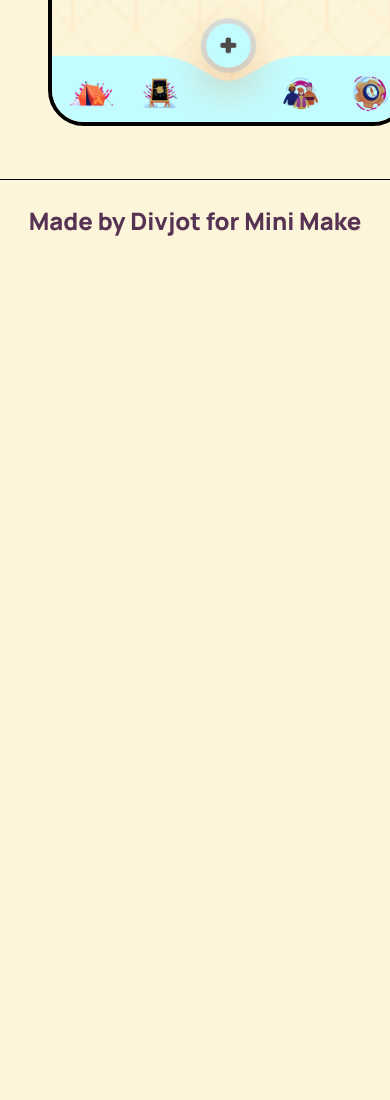
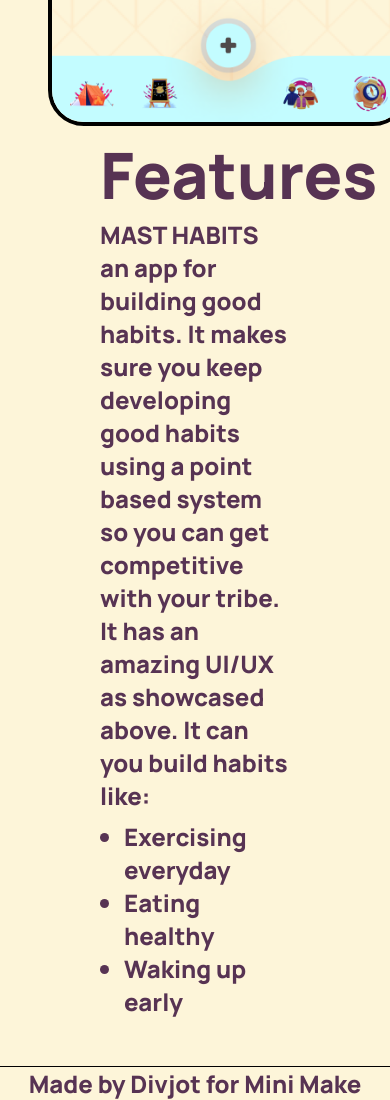
Before and after one commit to mast-habits/mast-habits.github.io, a plain HTML site: page index.html in a window 390 px wide. Shown: the part 3038-4138 px from the top of the page. Before the commit the page ends 3299 px from the top, so only its background shows below. Drawn offline with Linux system fonts and the light colour scheme.

Commit message:
Add files via upload

```diff
--- a/css/main.css
+++ b/css/main.css
@@ -107,29 +107,6 @@
   margin: 0 12px;
 }
 
-@media (max-width: 768px) {
-  nav .logo-img,
-  nav .download {
-    max-height: 64px;
-  }
-  .download {
-    font-size: 20px;
-    height: 48px;
-  }
-  .dwnld-links a img {
-    width: 164px;
-  }
-}
-
-@media (max-width: 420px) {
-  .top h1 {
-    font-size: 48px;
-  }
-  .dwnld-links a img {
-    width: 112px;
-  }
-}
-
 hr {
   margin: 0 3rem;
 }
@@ -151,3 +128,42 @@
   padding: 24px;
   font-size: 1.5rem;
 }
+
+.features {
+  padding: 0 400px;
+  font-size: 1.5rem;
+}
+
+ul {
+  margin-left: 24px;
+  margin-top: 8px;
+}
+
+@media (max-width: 576px) {
+  .top h1 {
+    font-size: 48px;
+  }
+  .features {
+    padding: 2px;
+  }
+  footer {
+    padding: 0;
+  }
+}
+
+@media (max-width: 768px) {
+  nav .logo-img,
+  nav .download {
+    max-height: 64px;
+  }
+  .download {
+    font-size: 20px;
+    height: 48px;
+  }
+  .dwnld-links a img {
+    width: 112px;
+  }
+  .features {
+    padding: 0 100px;
+  }
+}
--- a/index.html
+++ b/index.html
@@ -39,6 +39,20 @@
         <img src="imgs/signup.png" alt="Sign up page of our website" />
         <img src="imgs/homepage.png" alt="Homepage of our website" />
       </div>
+      <div class="features">
+        <h1>Features</h1>
+        <p>
+          MAST HABITS an app for building good habits. It makes sure you keep
+          developing good habits using a point based system so you can get
+          competitive with your tribe. It has an amazing UI/UX as showcased
+          above. It can you build habits like:
+          <ul>
+            <li>Exercising everyday</li>
+            <li>Eating healthy</li>
+            <li>Waking up early</li>
+          </ul>
+        </p>
+      </div>
     </main>
     <footer>Made by Divjot for Mini Make</footer>
   </body>
```
Also changed, not shown: imgs/logo.png.
